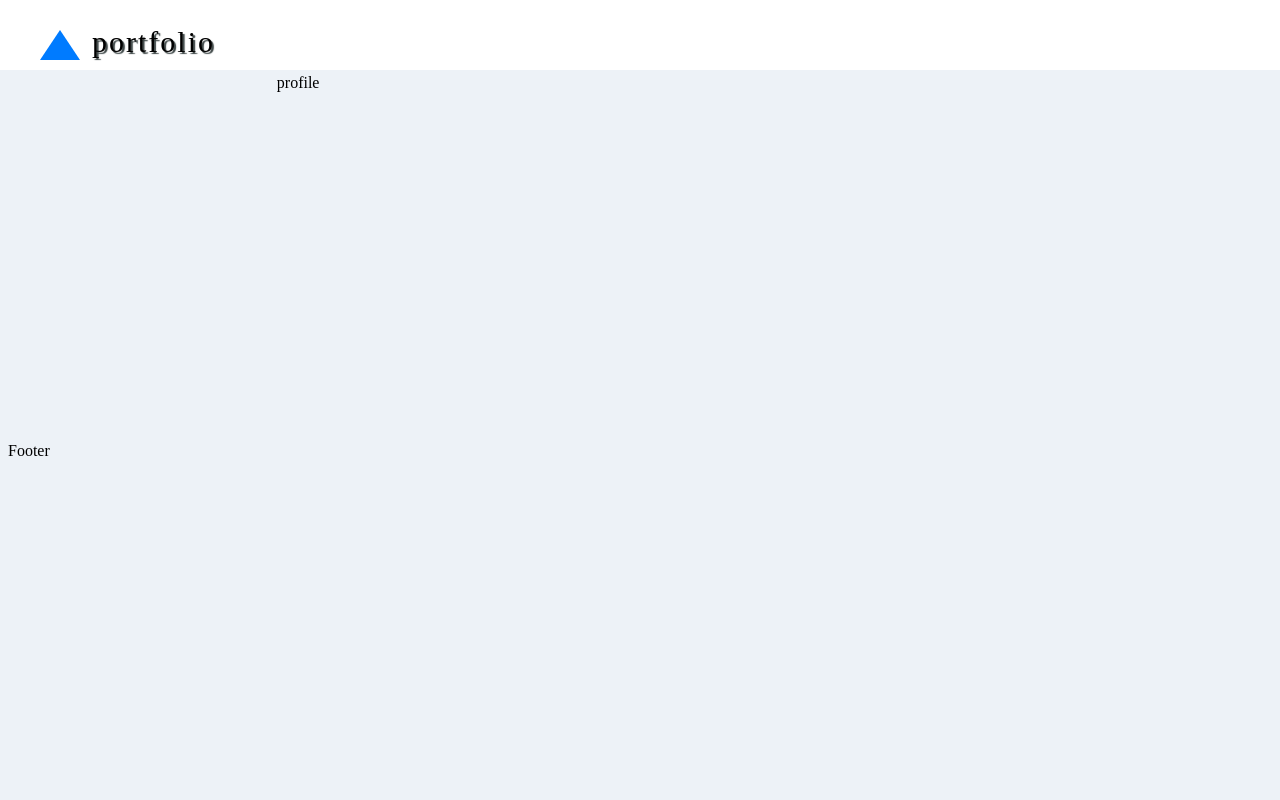
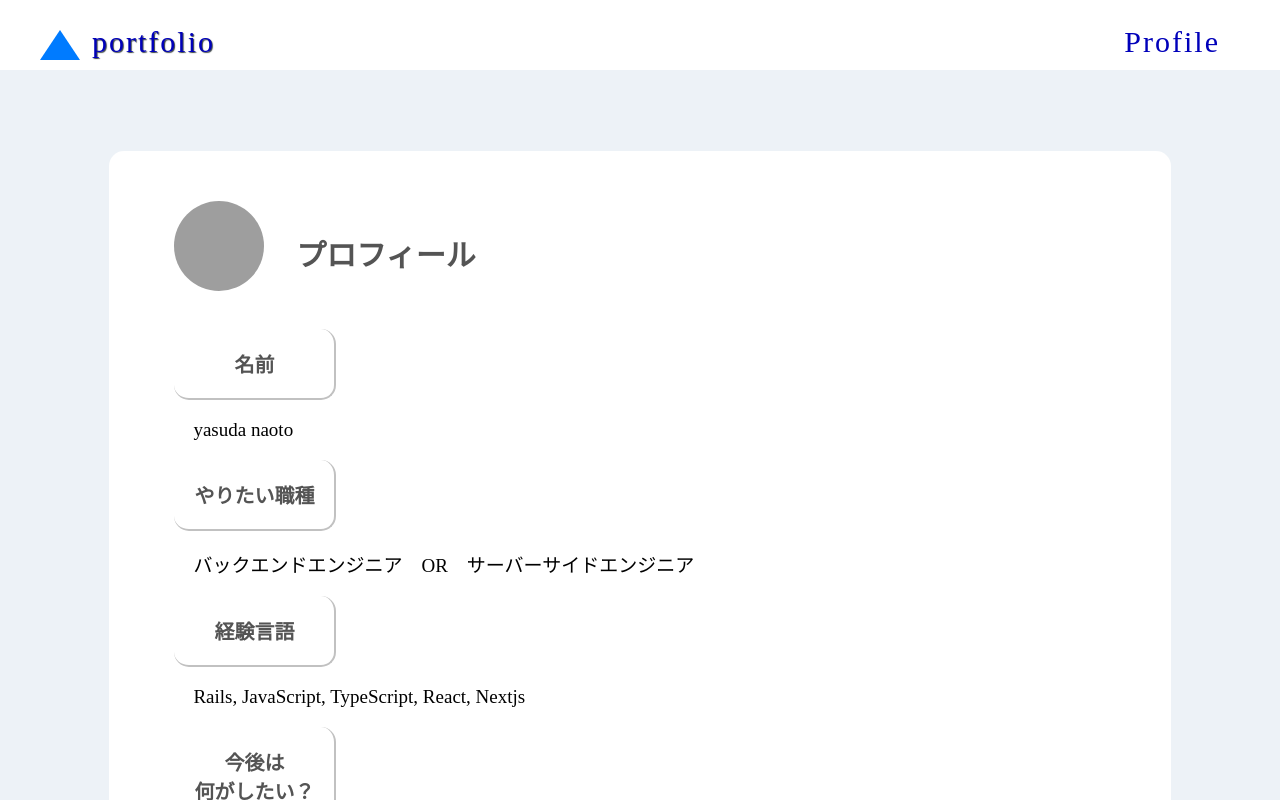
Before and after one commit to nto300002/portfolio-yasuda, a Next.js app: page /profile in a window 1280 px wide. Shown: the top 800 px of the page. Built offline with nearby package versions, Linux system fonts and the light colour scheme; grey boxes are pictures that could not be loaded.

Commit message:
portfolio

```diff
--- a/package.json
+++ b/package.json
@@ -13,6 +13,7 @@
     "@types/react": "18.0.28",
     "@types/react-dom": "18.0.11",
     "autoprefixer": "^10.4.14",
+    "axios": "^1.3.4",
     "eslint": "8.36.0",
     "eslint-config-next": "13.2.4",
     "microcms-js-sdk": "^2.3.2",
--- /dev/null
+++ b/src/pages/api/portfolio/index.ts
@@ -0,0 +1,17 @@
+import { client } from "@/libs/client";
+
+export const getSearchPortfolio = async ({ req, res }:any) => {
+  // 検索したいキーワードをqueryから取得
+  const keyword = req.query.keyword;
+
+  // 検索キーワードを設定した状態でmicroCMSにリクエストを送信。
+  const response = await client.get({
+    endpoint: "portfolio",
+    queries: {
+      q: decodeURI(keyword),
+    },
+  });
+  return res.status(200).json(response);
+};
+
+export default getSearchPortfolio;
--- a/src/pages/components/Footer.tsx
+++ b/src/pages/components/Footer.tsx
@@ -2,7 +2,7 @@ import { memo } from 'react'
 
 const Footer = memo(() => {
   return (
-    <div>Footer</div>
+    <div className="footer">© 2023 Yasuda Naoto</div>
   )
 })
 
--- a/src/pages/components/Header.tsx
+++ b/src/pages/components/Header.tsx
@@ -1,16 +1,19 @@
 import { memo } from 'react'
+import Link from 'next/link'
 
 const Header = memo(() => {
   return (
     <div className="header">
       <ul className="headerNav">
         <li className="icon"></li>
-        <li className="headerTitle">portfolio</li>
-        <li></li>
-        <li></li>
+        <li className="headerTitle">
+          <Link href="/">portfolio</Link>
+        </li>
+        <li>
+          <Link href="/profile">Profile</Link>
+        </li>
       </ul>
     </div>
-
   )
 })
 
--- a/src/pages/components/Pagination.tsx
+++ b/src/pages/components/Pagination.tsx
@@ -8,15 +8,15 @@ export const Pagination = ({ maxPageNumber, currentPageNumber }:any) => {
 
 
   return (
-    <div className="">
+    <div className="pagelink">
       {currentPageNumber !== 1 && (
         <Link href={`/portfolio/page/${prevPage}`}>
-          -- Previous
+          ＜ Previous
         </Link>
       )}
       {currentPageNumber !== maxPageNumber && (
         <Link href={`/portfolio/page/${nextPage}`}>
-          Next --
+          Next ＞
         </Link>
       )}
     </div>
--- a/src/pages/components/Portfolio.tsx
+++ b/src/pages/components/Portfolio.tsx
@@ -7,11 +7,11 @@ export default function Portfolio({ portfolio }:any) {
   return (
     <>
     <ProfileIcon />
-    <h1>yasuda naotoのポートフォリオサイトです</h1>
+    <h1>Portfolio<br />List</h1>
     <div className="main">
       <ul>
         {portfolio.map((portfolio:any) => (
-            <li key={portfolio.id}>
+            <li className="portfolioList" key={portfolio.id}>
               <Link href={`/portfolio/${portfolio.id}`}>
               <p className="emoji" suppressHydrationWarning={true}>{emojis[Math.floor(Math.random() * emojis.length)]}</p>
               {portfolio.title}
--- a/src/pages/profile.tsx
+++ b/src/pages/profile.tsx
@@ -1,9 +1,58 @@
+import Link from 'next/link'
 import React from 'react'
+import Image from 'next/image'
+import { useState, useEffect } from "react";
 
-const profile = () => {
+const Profile = () => {
+  const [fontSize, setFontSize] = useState("30px");
+  useEffect(() => {
+    if (typeof window !== "undefined") {
+      setFontSize(window.innerWidth < 600 ? "14px" : "30px");
+    }
+  }, []);
+  const h1style ={
+    fontSize: fontSize,
+    border: "0"
+  }
+  const h2style ={
+    fontSize: "20px",
+    margin: "0",
+    width: "6em",
+    borderColor: "rgb(193, 193, 193)"
+  }
+  const profileDetail ={
+    fontSize: "19px",
+    paddingLeft: "1em"
+  }
   return (
-    <div className="main">profile</div>
+    <div className="content" style={{ marginTop: "5em" }}>
+      <div style={{ width: "80%" }}>
+        <ul style={{ display: "flex", flexDirection: "column" , listStyle: "none" }}>
+          <li style={{ display: "flex" }}>
+            <Image src="/img/profileicon.jpg" width={90} height={90} style={{ borderRadius: "50%"}} alt="My avatar" />
+            <h1 style={h1style}>プロフィール</h1>
+          </li>
+          <li>
+            <h2 style={h2style}>名前</h2>
+            <p style={profileDetail}>yasuda naoto</p>
+          </li>
+          <li>
+            <h2 style={h2style}>やりたい職種</h2>
+            <p style={profileDetail}>バックエンドエンジニア　OR　サーバーサイドエンジニア</p>
+          </li>
+          <li>
+            <h2 style={h2style}>経験言語</h2>
+            <p style={profileDetail}>Rails, JavaScript, TypeScript, React, Nextjs </p>
+          </li>
+          <li>
+            <h2 style={h2style}>今後は<br />何がしたい？</h2>
+            <p style={profileDetail}>発達障害の方が抱える課題を解決するアプリを作りたい。例えば、私はADHDであり、ついついスマホをいじりながら別のことをしてダラダラと時間を過ごしてしまいがちなので、用途別にタイマーを設定できるアプリを作り、時間を区切ることでスマホ依存を控えられるようになるのではないかと考えている。</p>
+          </li>
+        </ul>
+      </div>
+
+    </div>
   )
 }
 
-export default profile
+export default Profile
--- a/src/styles/globals.css
+++ b/src/styles/globals.css
@@ -4,7 +4,7 @@ body {
 
 .main {
   width: 60%;
-  height: 20em;
+  height: auto;
   padding: 3em 1em 3em 3em;
   margin: auto;
 }
@@ -16,16 +16,50 @@ body {
 }
 
 .main li {
-  height: 150px;
-  width: 200px;
+  font-size: 25px;
+  height: 200px;
+  width: 36%;
   background-color: white;
-  margin: 1em 1em 0 1em;
+  margin: 1em 1em 1em 1em;
   padding: 1em 1em 1em 1em;
   background-color: rgb(255, 255, 255);
   border-radius: 15px;
 }
 
-h1 {
+@media screen and (max-width: 480px) {
+  /* 480px以下に適用されるCSS（スマホ用） */
+  .main {
+    width: 60%;
+    margin: 0;
+    padding-top: 0;
+    padding-bottom: 0;
+  }
+
+  .main ul {
+    display: flex;
+    flex-wrap: wrap;
+    list-style: none;
+  }
+  .main li {
+    font-size: 15px;
+    height: 100px;
+    width: 100%;
+  }
+}
+
+a {
+  color: rgb(0, 0, 186);
+  text-decoration: none;
+}
+
+a :hover {
+  cursor: pointer;
+  color: red;
+}
+
+h1,
+h2 {
+  color: rgb(84, 84, 84);
   font-family: '游ゴシック体', 'ヒラギノ角ゴシック';
   font-size: 30px;
   text-align: center;
@@ -35,6 +69,8 @@ h1 {
   margin-bottom: 0.8em;
   background-color: rgb(255, 255, 255);
   border-radius: 15px;
+  border-bottom: 2px solid gray;
+  border-right: 2px solid gray;
 }
 
 .header {
@@ -48,17 +84,63 @@ h1 {
   font-size: 25px;
 }
 
+.footer {
+  background-color: white;
+  height: 40px;
+  width: 100%;
+  font-size: 20px;
+  text-align: center;
+  margin-top: 2em;
+}
+
 .headerNav {
   display: flex;
   font-size: 30px;
-  text-shadow: 2px 2px 1px rgb(61 70 70);
   letter-spacing: 2px;
   line-height: 23px;
   list-style: none;
 }
 
+@media screen and (max-width: 480px) {
+  /* 480px以下に適用されるCSS（スマホ用） */
+  .headerNav {
+    font-size: 20px;
+    letter-spacing: 1px;
+  }
+}
+
+.headerNav :nth-child(2) {
+  color: black;
+  margin-right: 2em;
+  text-shadow: 1px 1px 1px rgb(61 70 70);
+}
+
+.headerNav :nth-child(3) {
+  margin-left: auto;
+  margin-right: 2em;
+  text-shadow: none;
+}
+
 .headerTitle {
   padding-left: 0.4em;
+}
+
+.content {
+  font-family: '游ゴシック体', 'ヒラギノ角ゴシック';
+  font-size: 25px;
+  /* text-align: center; */
+  width: 80%;
+  padding: 1em 1em 1em 1em;
+  margin: auto;
+  margin-bottom: 0.8em;
+  background-color: rgb(255, 255, 255);
+  border-radius: 15px;
+}
+
+.content h1 {
+  font-size: 35px;
+  width: 80%;
+  text-align: left;
 }
 
 .icon {
@@ -79,7 +161,44 @@ h1 {
   margin-bottom: 4em;
 }
 
+.profileIcon :hover {
+  cursor: pointer;
+}
+
 .emoji {
   font-size: 30px;
   text-align: center;
 }
+
+@media screen and (max-width: 480px) {
+  /* 480px以下に適用されるCSS（スマホ用） */
+  .emoji {
+    font-size: 18px;
+  }
+}
+
+.pagelink {
+  width: 9.5em;
+  text-align: center;
+  margin: auto;
+  padding: 5px;
+  background-color: rgb(61, 132, 255);
+  border-radius: 10px;
+}
+
+.pagelink :hover {
+  cursor: pointer;
+}
+
+.pagelink a {
+  text-decoration: none;
+  font-size: 25px;
+  color: white;
+}
+
+@media screen and (max-width: 480px) {
+  /* 480px以下に適用されるCSS（スマホ用） */
+  .pagelink {
+    font-size: 18px;
+  }
+}
--- a/tsconfig.json
+++ b/tsconfig.json
@@ -18,6 +18,6 @@
       "@/*": ["./src/*"]
     }
   },
-  "include": ["next-env.d.ts", "**/*.ts", "**/*.tsx"],
+  "include": ["next-env.d.ts", "**/*.ts", "**/*.tsx", "src/pages/api/randomEmoji.js", "src/pages/portfolio/[id].js", "src/libs/client.js", "src/pages/components/Search.jsx"],
   "exclude": ["node_modules"]
 }
```
Also changed, not shown: src/pages/components/ProfileIcon.tsx (+8 -1 lines), src/pages/components/Search.tsx (added, +59 -0 lines), src/pages/portfolio/[id].js (+10 -6 lines), 1 other file (tests, documents, lock files or other folders).
